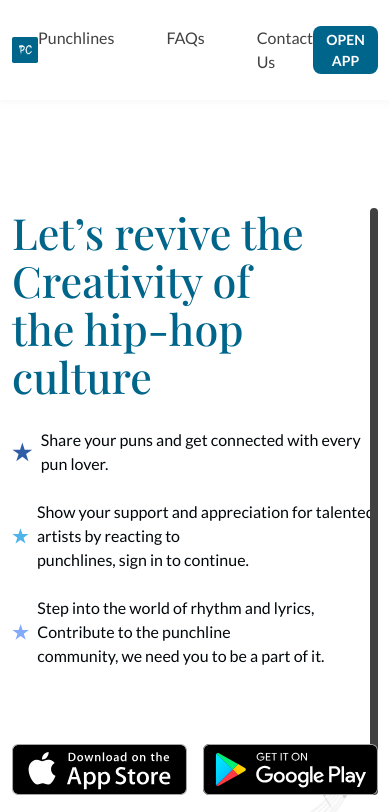
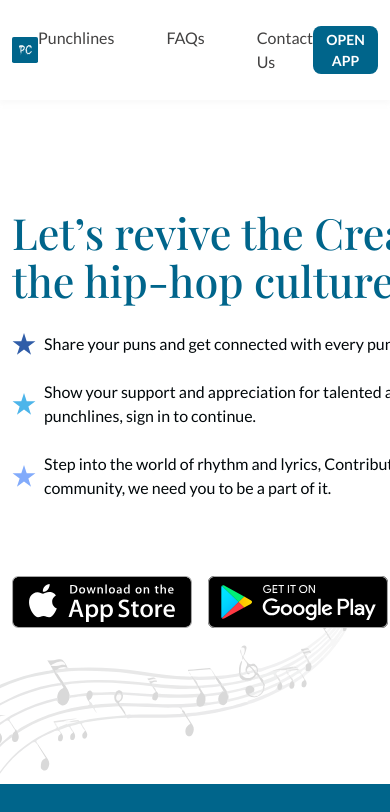
Before and after one commit to samfrexz619/punhub-central, a Next.js app: page / in a window 390 px wide. Shown: the top 812 px of the page. Built offline with nearby package versions, Linux system fonts and the light colour scheme.

Commit message:
update responsiveness

```diff
--- a/app/components/bodySection/BodySection.tsx
+++ b/app/components/bodySection/BodySection.tsx
@@ -27,7 +27,7 @@ const BodySection = () => {
 
   return (
     <div className="w-full relative py-3">
-      <div className="lg:mx-37 mx-3 flex justify-between">
+      <div className="lg:mx-37 mx-3 lg:flex justify-between">
         <div className="w-[552px]">
           <h1 className={`${playfair_display.className} text-[43px] font-medium text-main leading-[48px]`}>
             Let’s revive the Creativity of <br /> the hip-hop culture
@@ -52,7 +52,7 @@ const BodySection = () => {
             />
           </span>
         </div>
-        <div className="relative w-rem flex justify-end">
+        <div className="relative w-rem hidden lg:flex justify-end">
           <Image
             src={'/assets/functionality.gif'}
             alt="punhub splashscreen display"
```
